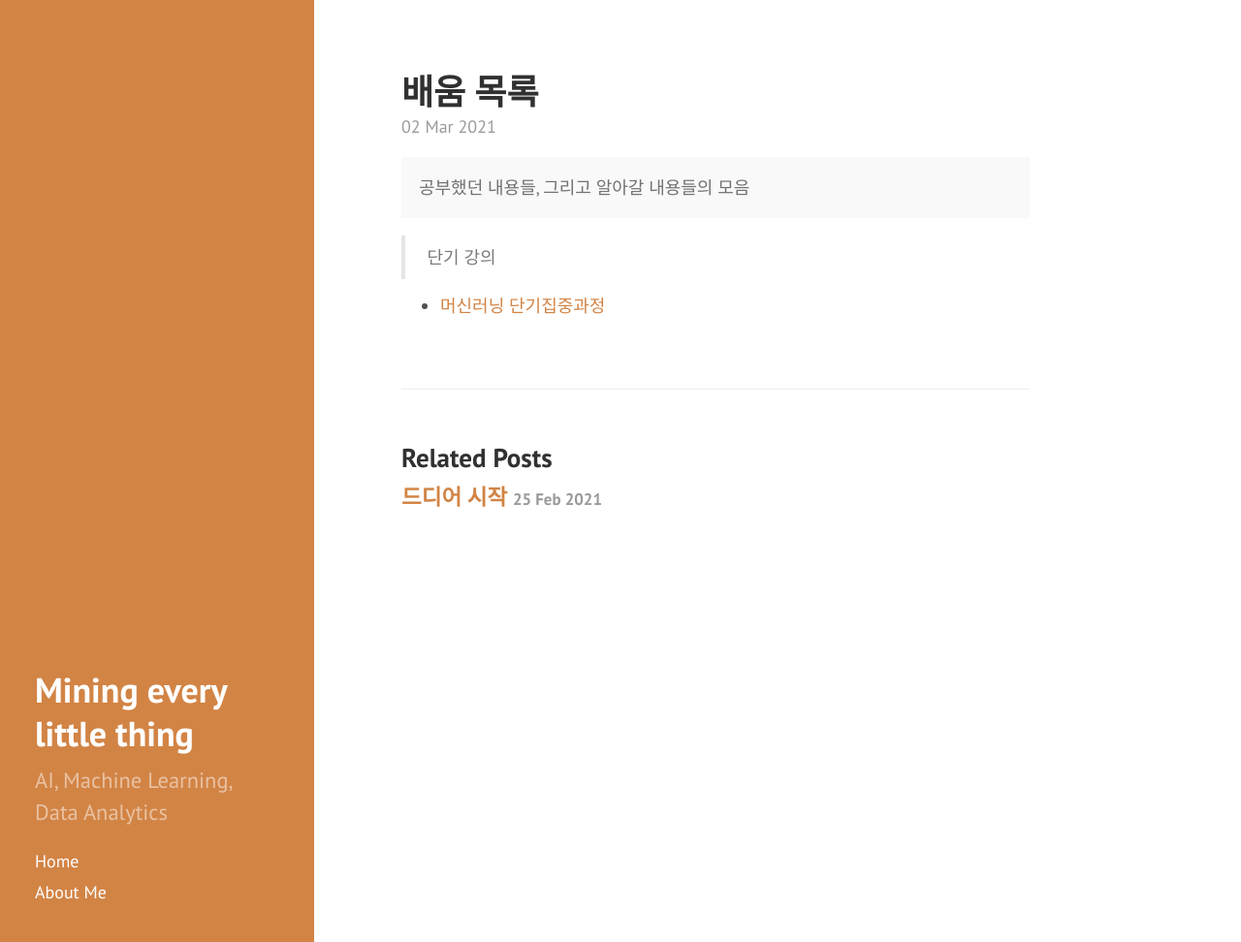
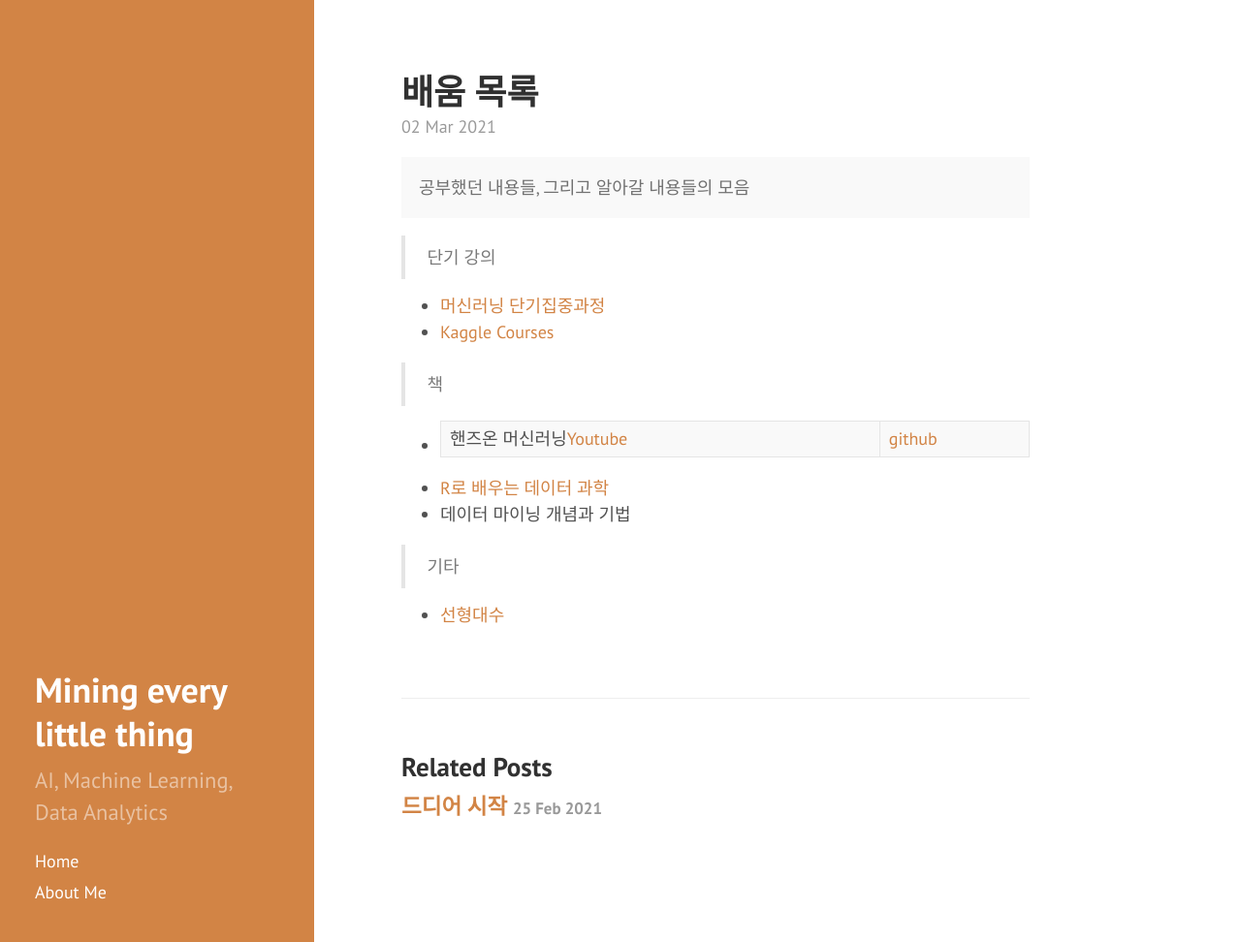
Before and after one commit to jisoo920/jisoo.github.io, a Jekyll site: the page built from _posts/2021-03-02-배움 목록.md, in a window 1280 px wide and 972 px high. Shown: the whole window at 97% size. Built offline with Jekyll 4.4.1, drawn with Linux system fonts in a browser that asks for light colours.

Commit message:
posting_210302_modify

```diff
--- a/_posts/2021-03-02-배움 목록.md
+++ b/_posts/2021-03-02-배움 목록.md
@@ -10,3 +10,15 @@ title: 배움 목록
 > 단기 강의
 
 - [머신러닝 단기집중과정](https://developers.google.com/machine-learning/crash-course/?hl=ko)
+- [Kaggle Courses](https://www.kaggle.com/learn/overview)
+
+
+> 책
+
+- 핸즈온 머신러닝[Youtube](https://www.youtube.com/playlist?app=desktop&list=PLJN246lAkhQjX3LOdLVnfdFaCbGouEBeb)|[github](https://github.com/rickiepark/handson-ml2)
+- [R로 배우는 데이터 과학](https://www.hanbit.co.kr/store/books/look.php?p_code=B2093037271)
+- 데이터 마이닝 개념과 기법
+
+> 기타
+
+- [선형대수](http://www.kocw.net/home/search/kemView.do?kemId=977757)
```
Also changed, not shown: index.html (line endings or trailing spaces).
